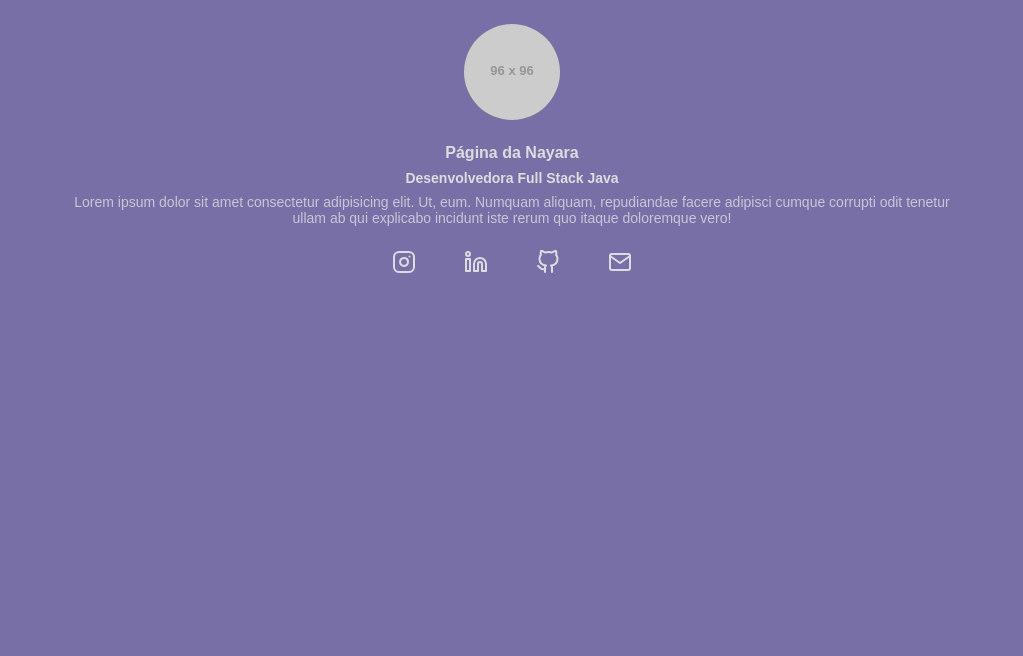
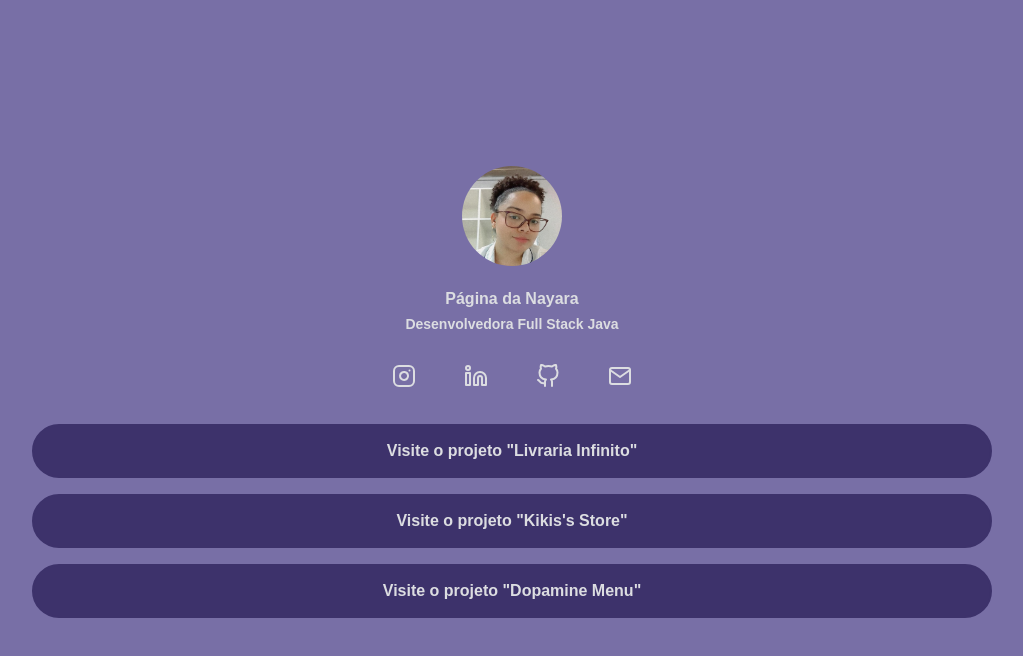
Before and after one commit to naymaisa/MyPersonalBio, a website: page index.html in a window 1280 px wide. Shown: the whole page, without its empty margins (128-1151 px from the left). Drawn offline with Linux system fonts and the light colour scheme; placeholder pictures from the web are drawn by us; a web font is replaced by a local one.

Commit message:
commit final

```diff
--- a/index.html
+++ b/index.html
@@ -14,43 +14,58 @@
 <body>
     <div class="container">
         <header>
-            <img class="profile-avatar" src="https://via.placeholder.com/96x96" alt="">
+            <img class="profile-avatar" src="./src/icons/IMG_20230415_175924_411.jpg" alt="">
             <div class="profile-bio">
                 <h1 class="profile-bio-name">Página da Nayara</h1>
                 <h2 class="profile-bio-subtitle">Desenvolvedora Full Stack Java</h2>
-                <p class="profile-bio-description">Lorem ipsum dolor sit amet consectetur adipisicing elit. Ut, eum.
-                    Numquam aliquam, repudiandae facere
-                    adipisci cumque corrupti odit tenetur ullam ab qui explicabo incidunt iste rerum quo itaque
-                    doloremque
-                    vero!
+                <p class="profile-bio-description">
                 </p>
             </div>
         </header>
         <nav>
             <ul class="social-links">
                 <li>
-                    <a href="">
+                    <a href="https://www.instagram.com/nay_maisa?igsh=MWZubHU1eGg4Njc2aQ==">
                         <img src="./src/icons/instagram.svg" alt="logo insta">
                     </a>
                 </li>
                 <li>
-                    <a href="">
+                    <a href="https://www.linkedin.com/in/nayara-ma%C3%ADsa-santos-ferreira-5b09a3227/">
                         <img src="./src/icons/linkedin.svg" alt="logo linkedin">
                     </a>
                 </li>
                 <li>
-                    <a href="">
+                    <a href="https://github.com/naymaisa">
                         <img src="./src/icons/github.svg" alt="logo github">
                     </a>
                 </li>
                 <li>
-                    <a href="">
+                    <a href="mailto:nayaramaisa.stn@gmail.com">
                         <img src="./src/icons/mail.svg" alt="logo email">
                     </a>
                 </li>
 
             </ul>
         </nav>
+        <nav>
+            <ul class="projects-list">
+                <li class="projects-list-item">
+                    <a href="https://livraria-bs.vercel.app/">
+                        Visite o projeto "Livraria Infinito"
+                    </a>
+                </li>
+                <li class="projects-list-item">
+                    <a href="https://loja-de-doces-swart.vercel.app/">
+                        Visite o projeto "Kikis's Store"
+                    </a>
+                </li>
+                <li class="projects-list-item">
+                    <a href="https://primeiro-projeto-rose.vercel.app/">
+                        Visite o projeto "Dopamine Menu"
+                    </a>
+                </li>
+            </ul>
+        </nav>
     </div>
 </body>
 
--- a/src/styles/main.less
+++ b/src/styles/main.less
@@ -21,10 +21,18 @@ body {
     color: #colors[textColor];
 }
 
+li {
+    list-style: none;
+}
+
 .container {
     max-width: 960px;
     width: 100%;
     margin: 0 auto;
+    height: 100vh;
+    display: flex;
+    flex-direction: column;
+    justify-content: center;
 
     @media @breakpointMobile {
         max-width: 70%;
@@ -37,12 +45,14 @@ body {
 }
 
 header {
-    padding: 24px;
+    padding-bottom: 24px;
 
     .profile-avatar {
         display: block;
         margin: 0 auto 24px;
         border-radius: 50%;
+        width: 100px;
+        height: 100px;
     }
 }
 
@@ -73,7 +83,6 @@ header {
     margin: 0 auto;
 
     li {
-        list-style: none;
 
         img {
             transition: all ease .3s;
@@ -84,3 +93,29 @@ header {
         }
     }
 }
+
+.projects-list {
+    margin-top: 32px;
+
+    &-item {
+        a {
+            text-decoration: none;
+            background-color: #colors[buttonColor];
+            display: block;
+            padding: 16px 20px;
+            margin-bottom: 16px;
+            text-align: center;
+            color: #colors[textColor];
+            font-weight: bold;
+            border-radius: 30px;
+            border: 2px solid #colors[buttonColor];
+            transition: all ease .5s;
+
+            &:hover {
+                color: #colors[buttonColor];
+                background-color: transparent;
+
+            }
+        }
+    }
+}
--- a/src/styles/mapas.less
+++ b/src/styles/mapas.less
@@ -1,6 +1,6 @@
 #colors() {
     backgroundColor: #786fa6;
-    buttonColor: #3f5287;
+    buttonColor: #3d326b;
     textColor: #dcdde1;
 }
 
```
Also changed, not shown: build/styles/main.css, src/icons/IMG_20230415_175924_411.jpg (added), src/icons/woman-7531315_1280.png (added).
